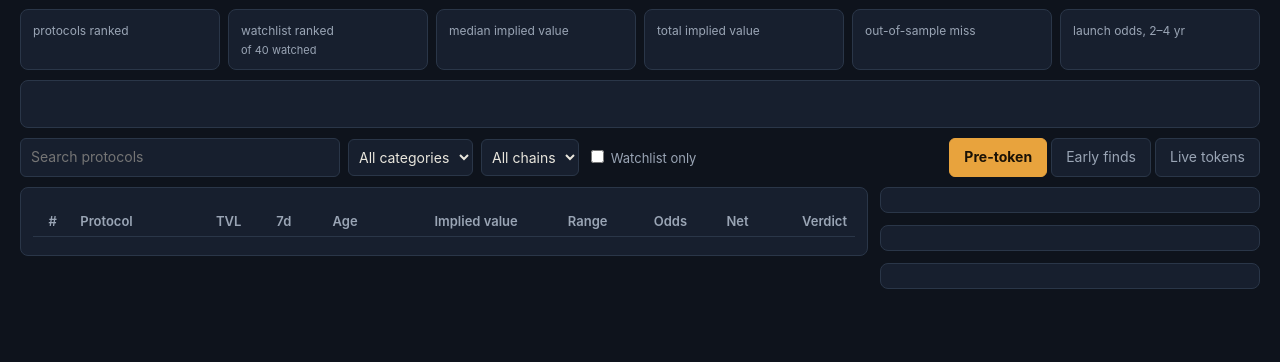
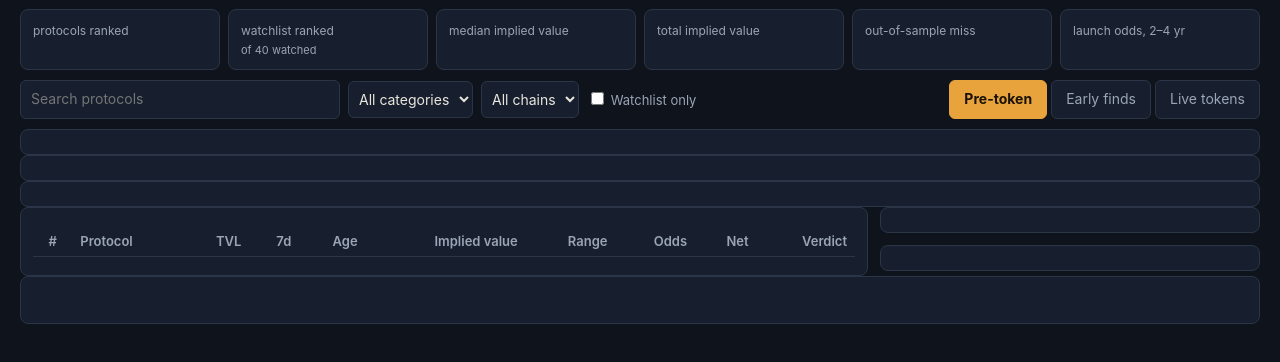
Before and after one commit to rayzor82/token-launch-radar, a plain HTML site: page dashboard/index.html in a window 1280 px wide. Shown: the part 84-446 px from the top of the page. Drawn offline with Linux system fonts and the light colour scheme; a script that the page names is missing.

Commit message:
radar-5: dashboard/index.html

```diff
--- a/dashboard/index.html
+++ b/dashboard/index.html
@@ -24,11 +24,6 @@
   <div class="kpi"><div class="num" id="kpi-odds"></div><div class="lbl">launch odds, 2&ndash;4 yr</div><div class="base" id="kpi-odds-base"></div></div>
 </section>
 
-<section class="comp" aria-label="What happened to the 758 protocols">
-  <div class="compbar" id="compbar"></div>
-  <div class="complegend" id="complegend"></div>
-</section>
-
 <section class="filters" aria-label="Filters">
   <input id="search" type="search" placeholder="Search protocols" aria-label="Search protocols">
   <select id="cat" aria-label="Category"><option value="">All categories</option></select>
@@ -39,6 +34,12 @@
     <button id="earlyTab" role="tab" aria-selected="false">Early finds</button>
     <button id="liveTab" role="tab" aria-selected="false">Live tokens</button>
   </div>
+</section>
+
+<section class="proof" aria-label="Evidence for the ranking">
+  <div class="panel" id="proofScatter" aria-label="Traded tokens set the curve"></div>
+  <div class="panel" id="proofAblation" aria-label="What each term earns"></div>
+  <div class="panel" id="proofFarms" aria-label="Best farms by net per hour"></div>
 </section>
 
 <div class="boardgrid">
@@ -70,9 +71,13 @@
   <aside class="rail">
     <section class="panel" id="method" aria-label="How a value is built"></section>
     <section class="panel" id="validation" aria-label="Out-of-sample check"></section>
-    <section class="panel" id="bestfarms" aria-label="Best farms by net per hour"></section>
   </aside>
 </div>
+
+<section class="comp" aria-label="What happened to the 758 protocols">
+  <div class="compbar" id="compbar"></div>
+  <div class="complegend" id="complegend"></div>
+</section>
 
 <dialog id="detail"></dialog>
 
```
